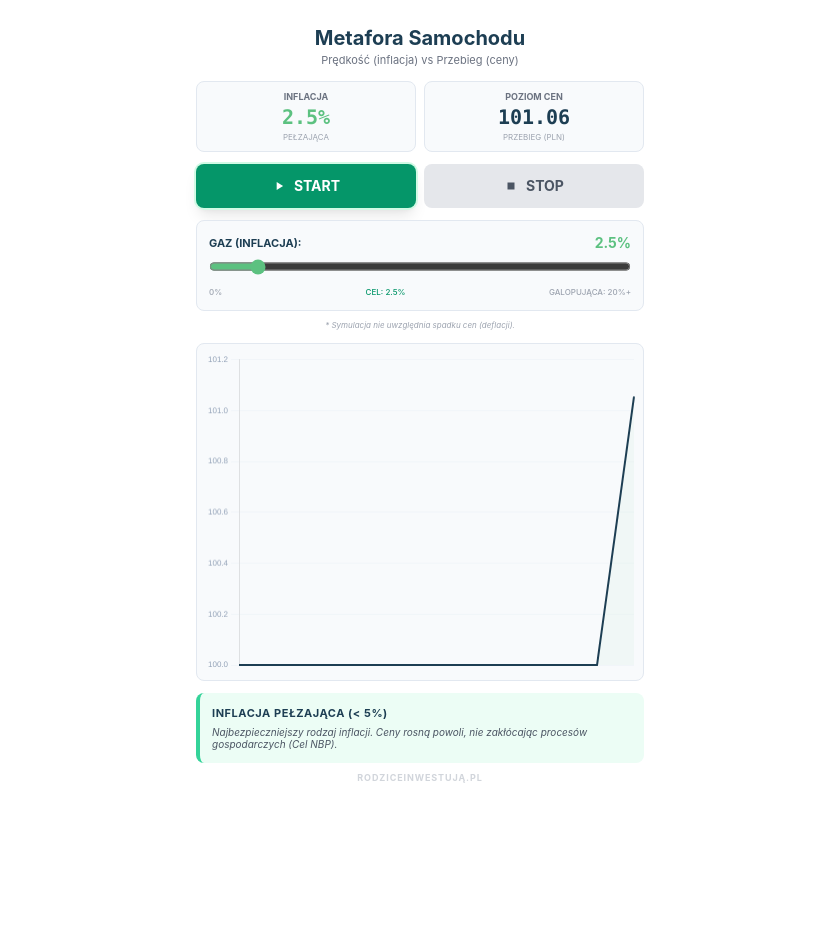
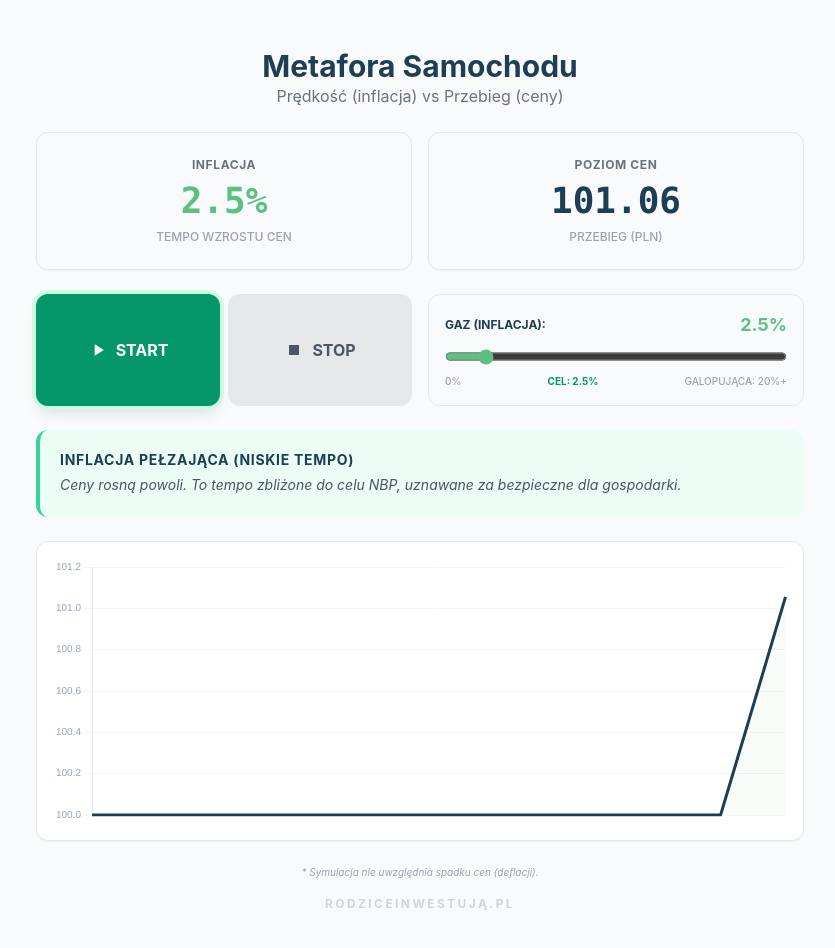
Before and after one commit to rodziceinwestuja/inflacja-symulacja, a plain HTML site: page index.html in a window 1280 px wide. Both pictures are taken after a click on the button "START". Shown: the whole page, without its empty margins (220-1055 px from the left). Before the commit the page ends 808 px from the top, so only its background shows below. Drawn offline with nearby package versions, Linux system fonts and the light colour scheme.

Commit message:
Update index.html

```diff
--- a/index.html
+++ b/index.html
@@ -25,78 +25,69 @@
             accent-color: #5cc180;
             height: 1.2rem;
         }
-        /* Responsywność dla smartfonów */
-        @media (max-height: 700px) {
-            h1 { font-size: 1.25rem !important; }
-            .stats-text { font-size: 1.5rem !important; }
-            .chart-container { height: 160px !important; }
-            .btn-padding { padding-top: 0.75rem !important; padding-bottom: 0.75rem !important; }
-        }
     </style>
 </head>
-<body class="p-2 md:p-6 bg-white">
-    <div class="max-w-md mx-auto flex flex-col min-h-[95vh]">
-        <header class="text-center mb-3">
-            <h1 class="text-xl font-bold navy-text">Metafora Samochodu</h1>
-            <p class="text-[11px] text-gray-500">Prędkość (inflacja) vs Przebieg (ceny)</p>
+<body class="p-4 md:p-12 bg-gray-50">
+    <div class="max-w-3xl mx-auto flex flex-col gap-6">
+        <header class="text-center">
+            <h1 class="text-3xl font-bold navy-text">Metafora Samochodu</h1>
+            <p class="text-gray-500">Prędkość (inflacja) vs Przebieg (ceny)</p>
         </header>
 
         <!-- Statystyki -->
-        <div class="grid grid-cols-2 gap-2 mb-3">
-            <div class="card rounded-lg p-2 text-center">
-                <p class="text-[9px] text-gray-500 uppercase font-bold">Inflacja</p>
-                <div class="text-xl font-mono font-bold mint-text stats-text" id="speedDisplay">2.5%</div>
-                <p class="text-[8px] text-gray-400 uppercase" id="typeLabel">PEŁZAJĄCA</p>
+        <div class="grid grid-cols-1 md:grid-cols-2 gap-4">
+            <div class="card rounded-xl p-6 text-center shadow-sm">
+                <p class="text-xs text-gray-500 uppercase font-bold tracking-wider mb-2">Inflacja</p>
+                <div class="text-4xl font-mono font-bold mint-text" id="speedDisplay">2.5%</div>
+                <p class="text-xs text-gray-400 mt-2 font-medium" id="typeLabel">TEMPO WZROSTU CEN</p>
             </div>
-            <div class="card rounded-lg p-2 text-center">
-                <p class="text-[9px] text-gray-500 uppercase font-bold">Poziom Cen</p>
-                <div class="text-xl font-mono font-bold navy-text stats-text" id="odometerDisplay">100.00</div>
-                <p class="text-[8px] text-gray-400 uppercase">PRZEBIEG (PLN)</p>
+            <div class="card rounded-xl p-6 text-center shadow-sm">
+                <p class="text-xs text-gray-500 uppercase font-bold tracking-wider mb-2">Poziom Cen</p>
+                <div class="text-4xl font-mono font-bold navy-text" id="odometerDisplay">100.00</div>
+                <p class="text-xs text-gray-400 mt-2 font-medium uppercase">PRZEBIEG (PLN)</p>
             </div>
         </div>
 
-        <!-- Przyciski Sterowania -->
-        <div class="flex gap-2 mb-3">
-            <button id="startBtn" class="btn-padding flex-1 bg-emerald-500 text-white text-sm font-bold py-3 rounded-lg shadow-md flex items-center justify-center gap-2 transition-all">
-                <svg width="14" height="14" viewBox="0 0 24 24" fill="currentColor"><path d="M8 5v14l11-7z"/></svg> START
+        <!-- Sterowanie i Suwak -->
+        <div class="grid grid-cols-1 md:grid-cols-2 gap-4 items-stretch">
+            <div class="flex gap-2">
+                <button id="startBtn" class="flex-1 bg-emerald-500 hover:bg-emerald-600 text-white font-bold py-4 rounded-xl shadow-md flex items-center justify-center gap-2 transition-all">
+                    <svg width="20" height="20" viewBox="0 0 24 24" fill="currentColor"><path d="M8 5v14l11-7z"/></svg> START
                 </button>
-            <button id="stopBtn" class="btn-padding flex-1 bg-gray-200 text-gray-600 text-sm font-bold py-3 rounded-lg flex items-center justify-center gap-2 transition-all">
-                <svg width="14" height="14" viewBox="0 0 24 24" fill="currentColor"><path d="M6 6h12v12H6z"/></svg> STOP
+                <button id="stopBtn" class="flex-1 bg-gray-200 hover:bg-gray-300 text-gray-600 font-bold py-4 rounded-xl flex items-center justify-center gap-2 transition-all">
+                    <svg width="20" height="20" viewBox="0 0 24 24" fill="currentColor"><path d="M6 6h12v12H6z"/></svg> STOP
                 </button>
             </div>
-
-        <!-- Panel Suwaka -->
-        <div class="card rounded-lg p-3 mb-2">
-            <div class="flex justify-between items-center mb-1">
-                <label class="text-[11px] font-bold navy-text uppercase">Gaz (Inflacja):</label>
-                <span class="mint-text font-bold text-sm" id="sliderVal">2.5%</span>
+            <div class="card rounded-xl p-4 flex flex-col justify-center">
+                <div class="flex justify-between items-center mb-2">
+                    <label class="text-xs font-bold navy-text uppercase">Gaz (Inflacja):</label>
+                    <span class="mint-text font-bold text-lg" id="sliderVal">2.5%</span>
                 </div>
                 <input type="range" id="inflationSlider" min="0" max="25" value="2.5" step="0.1" class="w-full">
-            <div class="flex justify-between text-[8px] text-gray-400 mt-1 uppercase font-medium">
+                <div class="flex justify-between text-[10px] text-gray-400 mt-2 uppercase font-medium">
                     <span>0%</span>
-                <span class="text-emerald-600">Cel: 2.5%</span>
+                    <span class="text-emerald-600 font-bold">Cel: 2.5%</span>
                     <span>Galopująca: 20%+</span>
                 </div>
             </div>
+        </div>
 
-        <!-- Zastrzeżenie o deflacji -->
-        <p class="text-[8px] text-gray-400 text-center mb-3 italic">
-            * Symulacja nie uwzględnia spadku cen (deflacji).
-        </p>
+        <!-- Dynamiczny Komunikat (Przeniesiony nad wykres) -->
+        <div id="insightBox" class="p-5 rounded-xl border-l-4 border-blue-400 bg-blue-50 transition-colors duration-300 shadow-sm">
+            <strong id="insightTitle" class="block text-sm navy-text mb-1 uppercase tracking-wider">Silnik wyłączony</strong>
+            <p id="insightText" class="text-sm text-gray-600 leading-relaxed italic">Naciśnij START, aby zobaczyć jak inflacja zakrzywia linię cen w czasie.</p>
+        </div>
 
         <!-- Wykres -->
-        <div class="card rounded-lg p-2 mb-3 flex-grow chart-container h-[200px]">
+        <div class="card rounded-xl p-4 shadow-sm bg-white min-h-[300px]">
             <canvas id="priceChart"></canvas>
         </div>
 
-        <!-- Komunikat Edukacyjny -->
-        <div id="insightBox" class="p-3 rounded-lg border-l-4 border-blue-400 bg-blue-50 transition-colors duration-300 shadow-sm">
-            <strong id="insightTitle" class="block text-[11px] navy-text mb-1 uppercase tracking-wider">Silnik wyłączony</strong>
-            <p id="insightText" class="text-[10px] text-gray-600 leading-tight italic">Naciśnij START, aby zobaczyć jak inflacja zakrzywia linię cen w czasie.</p>
-        </div>
-
-        <footer class="mt-auto pt-2 text-center">
-            <p class="text-[9px] text-gray-300 uppercase tracking-widest font-bold">RodziceInwestują.pl</p>
+        <footer class="text-center pb-8">
+            <p class="text-[10px] text-gray-400 italic mb-4">
+                * Symulacja nie uwzględnia spadku cen (deflacji).
+            </p>
+            <p class="text-xs text-gray-300 uppercase tracking-[0.2em] font-bold">RodziceInwestują.pl</p>
         </footer>
     </div>
 
@@ -108,7 +99,6 @@
         const insightTitle = document.getElementById('insightTitle');
         const insightText = document.getElementById('insightText');
         const insightBox = document.getElementById('insightBox');
-        const typeLabel = document.getElementById('typeLabel');
         const startBtn = document.getElementById('startBtn');
         const stopBtn = document.getElementById('stopBtn');
         const ctx = document.getElementById('priceChart').getContext('2d');
@@ -127,7 +117,7 @@
                     label: 'Cena',
                     data: priceData,
                     borderColor: '#1d3e53',
-                    borderWidth: 2,
+                    borderWidth: 3,
                     pointRadius: 0,
                     fill: true,
                     backgroundColor: 'rgba(92, 193, 128, 0.05)',
@@ -142,7 +132,7 @@
                     x: { display: false },
                     y: {
                         grid: { color: '#f1f5f9' },
-                        ticks: { color: '#94a3b8', font: { size: 8 } }
+                        ticks: { color: '#94a3b8', font: { size: 10 } }
                     }
                 },
                 animation: { duration: 0 }
@@ -166,51 +156,45 @@
             const val = parseFloat(slider.value);
             speedDisplay.innerText = val.toFixed(1) + '%';
             if (!isRunning) {
-                insightBox.className = "p-3 rounded-lg border-l-4 border-gray-400 bg-gray-50";
+                insightBox.className = "p-5 rounded-xl border-l-4 border-gray-400 bg-gray-50";
                 insightTitle.innerText = "Silnik wyłączony";
                 insightText.innerText = "Ceny stoją w miejscu. Uruchom silnik, aby rozpocząć jazdę przez świat inflacji.";
-                typeLabel.innerText = "BRAK RUCHU";
                 return;
             }
             if (val === 0) {
-                insightBox.className = "p-3 rounded-lg border-l-4 border-blue-400 bg-blue-50";
-                insightTitle.innerText = "Bieg jałowy (0%)";
-                insightText.innerText = "Ceny są stabilne. W teorii to idealna sytuacja, ale w gospodarce zdarza się niezwykle rzadko.";
-                typeLabel.innerText = "STABILIZACJA";
+                insightBox.className = "p-5 rounded-xl border-l-4 border-blue-400 bg-blue-50";
+                insightTitle.innerText = "Bieg jałowy (Inflacja 0%)";
+                insightText.innerText = "Ceny są stabilne. W tej symulacji Twoja siła nabywcza nie ulega zmianie.";
             } else if (val < 5) {
-                insightBox.className = "p-3 rounded-lg border-l-4 border-emerald-400 bg-emerald-50";
-                insightTitle.innerText = "Inflacja pełzająca (< 5%)";
-                insightText.innerText = "Najbezpieczniejszy rodzaj inflacji. Ceny rosną powoli, nie zakłócając procesów gospodarczych (Cel NBP).";
-                typeLabel.innerText = "PEŁZAJĄCA";
+                insightBox.className = "p-5 rounded-xl border-l-4 border-emerald-400 bg-emerald-50";
+                insightTitle.innerText = "Inflacja pełzająca (Niskie tempo)";
+                insightText.innerText = "Ceny rosną powoli. To tempo zbliżone do celu NBP, uznawane za bezpieczne dla gospodarki.";
             } else if (val <= 10) {
-                insightBox.className = "p-3 rounded-lg border-l-4 border-yellow-400 bg-yellow-50";
-                insightTitle.innerText = "Inflacja krocząca (5-10%)";
-                insightText.innerText = "Ceny zaczynają wymykać się spod kontroli. Ludzie zaczynają odczuwać drożyznę w portfelach.";
-                typeLabel.innerText = "KROCZĄCA";
+                insightBox.className = "p-5 rounded-xl border-l-4 border-yellow-400 bg-yellow-50";
+                insightTitle.innerText = "Inflacja krocząca (Umiarkowane tempo)";
+                insightText.innerText = "Wzrost cen staje się wyraźnie odczuwalny. Oszczędności zaczynają tracić na wartości szybciej.";
             } else if (val <= 20) {
-                insightBox.className = "p-3 rounded-lg border-l-4 border-orange-500 bg-orange-50";
-                insightTitle.innerText = "Inflacja galopująca (10-20%)";
-                insightText.innerText = "Bardzo wysoka prędkość. Planowanie przyszłości finansowej staje się niezwykle trudne.";
-                typeLabel.innerText = "GALOPUJĄCA";
+                insightBox.className = "p-5 rounded-xl border-l-4 border-orange-500 bg-orange-50";
+                insightTitle.innerText = "Inflacja galopująca (Wysokie tempo)";
+                insightText.innerText = "Bardzo wysoka prędkość. Trudno utrzymać wartość kapitału bez agresywnego inwestowania.";
             } else {
-                insightBox.className = "p-3 rounded-lg border-l-4 border-red-600 bg-red-50";
-                insightTitle.innerText = "W stronę hiperinflacji (> 20%)";
-                insightText.innerText = "Ekstremalnie wysoki wzrost cen. Pieniądz traci wartość w oczach, a linia gwałtownie ucieka w górę.";
-                typeLabel.innerText = "EKSTREMALNA";
+                insightBox.className = "p-5 rounded-xl border-l-4 border-red-600 bg-red-50";
+                insightTitle.innerText = "Zagrożenie hiperinflacją (Ekstremalne tempo)";
+                insightText.innerText = "Pieniądz traci wartość błyskawicznie. Linia wykresu staje się niemal pionowa.";
             }
         }
 
         startBtn.addEventListener('click', () => {
             isRunning = true;
-            startBtn.className = "btn-padding flex-1 bg-emerald-600 text-white text-sm font-bold py-3 rounded-lg shadow-lg ring-2 ring-emerald-100 flex items-center justify-center gap-2 transition-all";
-            stopBtn.className = "btn-padding flex-1 bg-gray-200 text-gray-600 text-sm font-bold py-3 rounded-lg flex items-center justify-center gap-2 transition-all";
+            startBtn.className = "flex-1 bg-emerald-600 text-white font-bold py-4 rounded-xl shadow-lg ring-4 ring-emerald-100 flex items-center justify-center gap-2 transition-all";
+            stopBtn.className = "flex-1 bg-gray-200 text-gray-600 font-bold py-4 rounded-xl flex items-center justify-center gap-2 transition-all";
             updateStatusText();
         });
 
         stopBtn.addEventListener('click', () => {
             isRunning = false;
-            startBtn.className = "btn-padding flex-1 bg-emerald-500 text-white text-sm font-bold py-3 rounded-lg shadow-md flex items-center justify-center gap-2 transition-all";
-            stopBtn.className = "btn-padding flex-1 bg-gray-300 text-gray-800 text-sm font-bold py-3 rounded-lg ring-2 ring-gray-100 flex items-center justify-center gap-2 transition-all";
+            startBtn.className = "flex-1 bg-emerald-500 text-white font-bold py-4 rounded-xl shadow-md flex items-center justify-center gap-2 transition-all";
+            stopBtn.className = "flex-1 bg-gray-300 text-gray-800 font-bold py-4 rounded-xl ring-4 ring-gray-100 flex items-center justify-center gap-2 transition-all";
             updateStatusText();
         });
 
@@ -219,7 +203,6 @@
             updateStatusText();
         });
 
-        // Pętla animacji
         setInterval(updateSimulation, 100);
         updateStatusText();
     </script>
```
Lines whose indentation alone changed are shown as unchanged.
